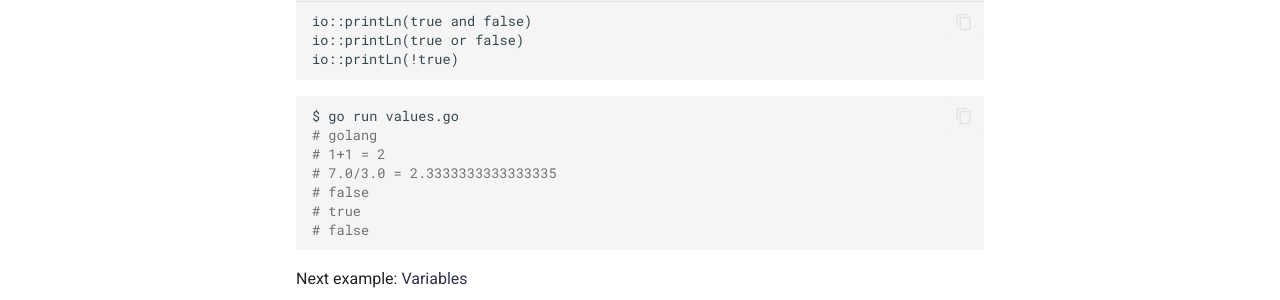
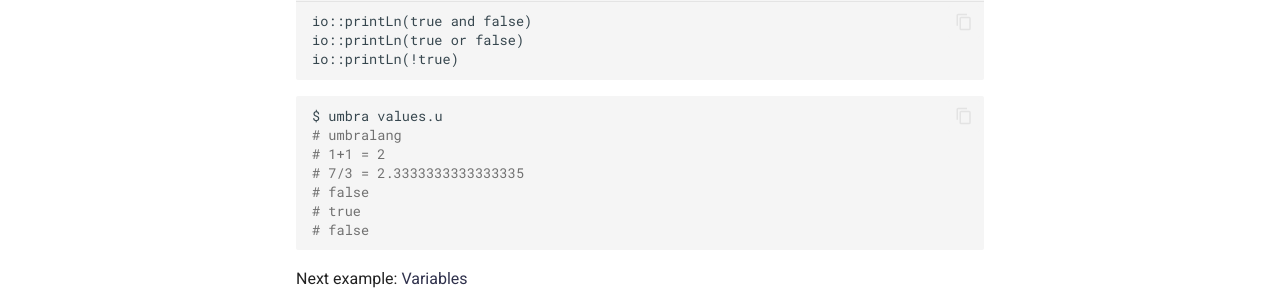
Before and after one commit to pmqueiroz/umbra, an MkDocs documentation site: the page built from docs/docs/examples/values.md, in a window 1280 px wide and 1004 px high. Shown: the part 623-923 px from the top of the window. Built offline with MkDocs 1.6.1 and Material for MkDocs 9.7.7, drawn with Linux system fonts in a browser that asks for light colours; comment, search, counter and statistics services are not loaded.

Commit message:
docs: typos

````diff
--- a/docs/docs/examples/values.md
+++ b/docs/docs/examples/values.md
@@ -21,10 +21,10 @@ io::printLn(!true)
 ```
 
 ```sh
-$ go run values.go
-# golang
+$ umbra values.u
+# umbralang
 # 1+1 = 2
-# 7.0/3.0 = 2.3333333333333335
+# 7/3 = 2.3333333333333335
 # false
 # true
 # false
````
